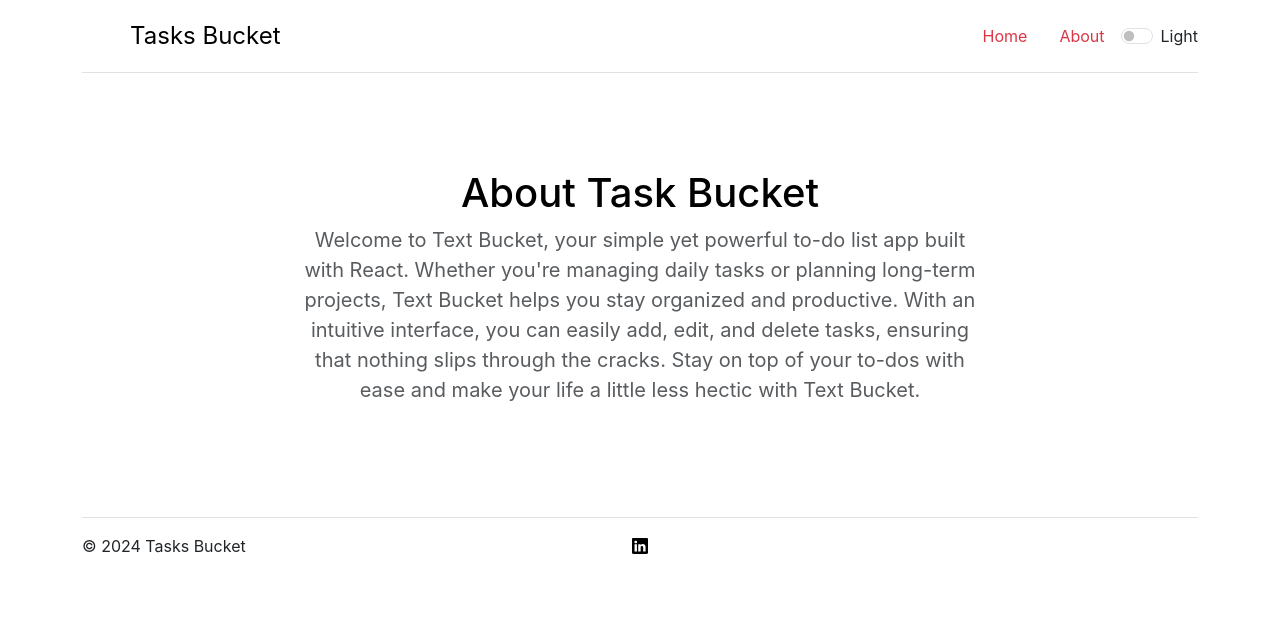
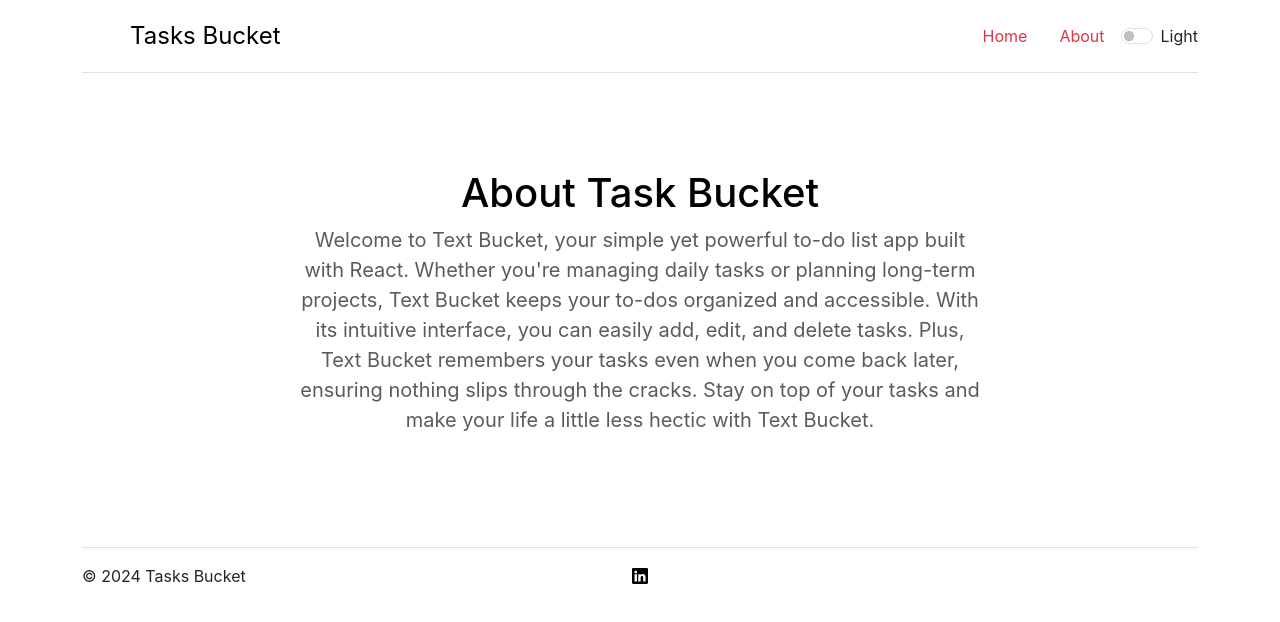
Before and after one commit to sujal-pawar/Tasks-Bucket, a React (Create React App) app: page /about in a window 1280 px wide. Shown: the top 622 px of the page. Built offline with nearby package versions, Linux system fonts and the light colour scheme.

Commit message:
Update About.js

```diff
--- a/src/Components/About.js
+++ b/src/Components/About.js
@@ -8,8 +8,7 @@ const About = () => {
                 <div className="p-5 text-center rounded-3" >
                     <h1 className="text-body-emphasis">About Task Bucket</h1>
                     <p className="col-lg-8 mx-auto fs-5 text-muted">
-                        Welcome to Text Bucket, your simple yet powerful to-do list app built with React. Whether you're managing daily tasks or planning long-term projects, Text Bucket helps you stay organized and productive. With an intuitive interface, you can easily add, edit, and delete tasks, ensuring that nothing slips through the cracks.
-                        Stay on top of your to-dos with ease and make your life a little less hectic with Text Bucket.
+                        Welcome to Text Bucket, your simple yet powerful to-do list app built with React. Whether you're managing daily tasks or planning long-term projects, Text Bucket keeps your to-dos organized and accessible. With its intuitive interface, you can easily add, edit, and delete tasks. Plus, Text Bucket remembers your tasks even when you come back later, ensuring nothing slips through the cracks. Stay on top of your tasks and make your life a little less hectic with Text Bucket.
                     </p>
                 </div>
             </div>
```
